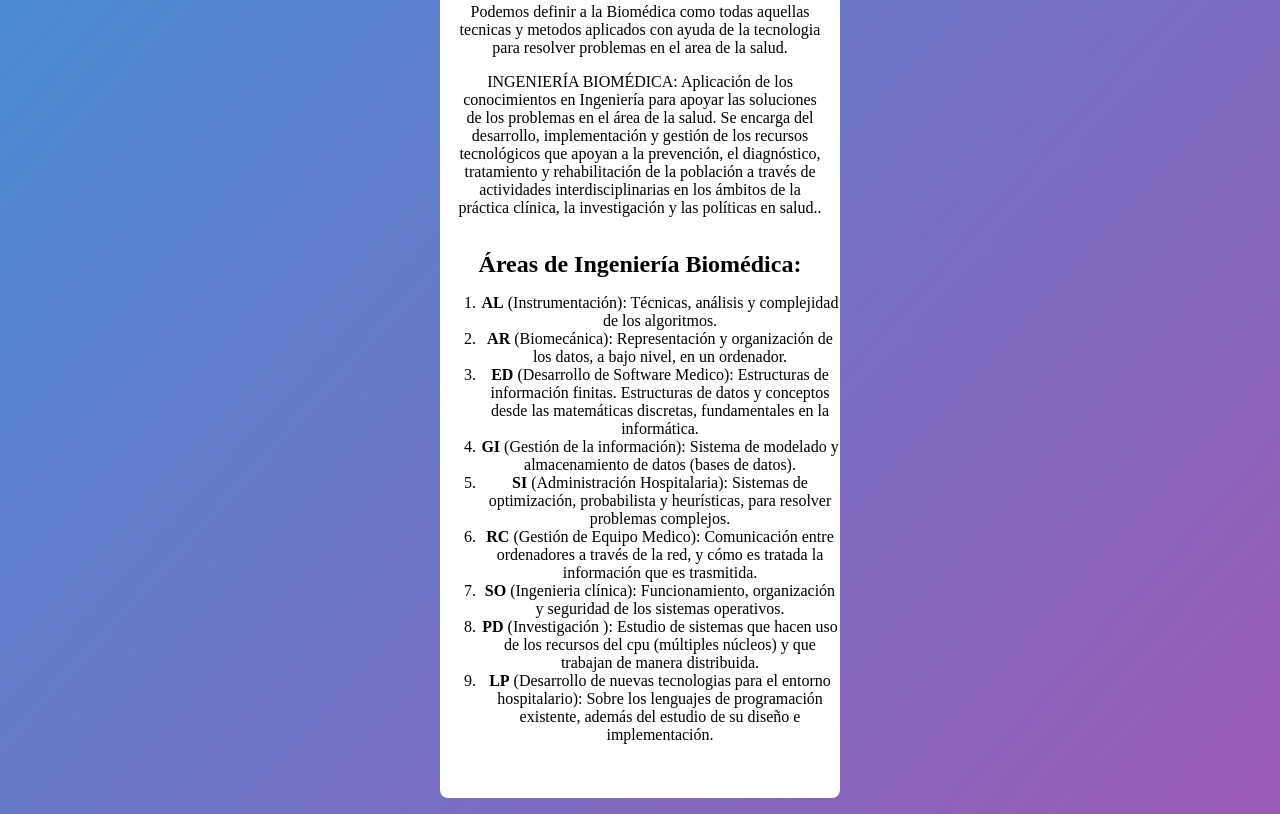
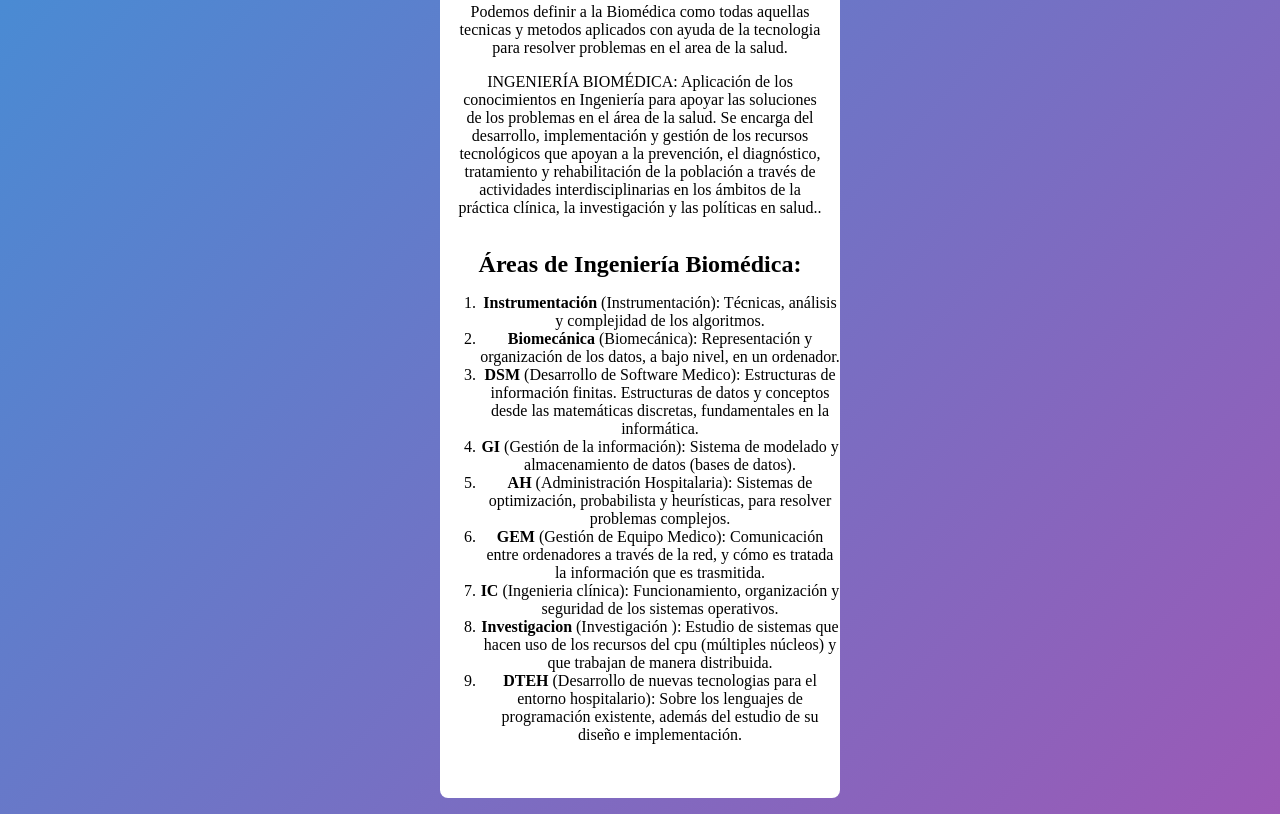
Before and after one commit to Nadia-128bit/Nadia-128bit.github.io, a plain HTML site: page IngenieriaBiomedica.html in a window 1280 px wide. Shown: the part 595-1409 px from the top of the page. Drawn offline with Linux system fonts and the light colour scheme.

Commit message:
cambios en descripciones

```diff
--- a/BMD.css
+++ b/BMD.css
@@ -60,7 +60,7 @@ footer p {
 
 footer a {
     transition: color 0.3s ease;
-    color: #fff;
+    color: rgb(199, 177, 228);
     text-decoration-color: none;
 }
 
--- a/IngenieriaBiomedica.html
+++ b/IngenieriaBiomedica.html
@@ -30,15 +30,15 @@
                 <p>
 
                     </p><ol>
-                        <li> <span style="font-weight:bolder ">AL</span> (Instrumentación): Técnicas, análisis y complejidad de los algoritmos.</li>
-                        <li> <span style="font-weight:bolder ">AR</span> (Biomecánica): Representación y organización de los datos, a bajo nivel, en un ordenador.</li>
-                        <li> <span style="font-weight:bolder ">ED</span> (Desarrollo de Software Medico): Estructuras de información finitas. Estructuras de datos y conceptos desde las matemáticas discretas, fundamentales en la informática.</li>
+                        <li> <span style="font-weight:bolder ">Instrumentación</span> (Instrumentación): Técnicas, análisis y complejidad de los algoritmos.</li>
+                        <li> <span style="font-weight:bolder ">Biomecánica</span> (Biomecánica): Representación y organización de los datos, a bajo nivel, en un ordenador.</li>
+                        <li> <span style="font-weight:bolder ">DSM</span> (Desarrollo de Software Medico): Estructuras de información finitas. Estructuras de datos y conceptos desde las matemáticas discretas, fundamentales en la informática.</li>
                         <li> <span style="font-weight:bolder ">GI</span> (Gestión de la información): Sistema de modelado y almacenamiento de datos (bases de datos).</li>
-                        <li> <span style="font-weight:bolder ">SI</span> (Administración Hospitalaria): Sistemas de optimización, probabilista y heurísticas, para resolver problemas complejos.</li>
-                        <li> <span style="font-weight:bolder ">RC</span> (Gestión de Equipo Medico): Comunicación entre ordenadores a través de la red, y cómo es tratada la información que es trasmitida.</li>
-                        <li> <span style="font-weight:bolder ">SO</span> (Ingenieria clínica): Funcionamiento, organización y seguridad de los sistemas operativos.</li>
-                        <li> <span style="font-weight:bolder ">PD</span> (Investigación ): Estudio de sistemas que hacen uso de los recursos del cpu (múltiples núcleos) y que trabajan de manera distribuida.</li>
-                        <li> <span style="font-weight:bolder ">LP</span> (Desarrollo de nuevas tecnologias para el entorno hospitalario): Sobre los lenguajes de programación existente, además del estudio de su diseño e implementación.</li>
+                        <li> <span style="font-weight:bolder ">AH</span> (Administración Hospitalaria): Sistemas de optimización, probabilista y heurísticas, para resolver problemas complejos.</li>
+                        <li> <span style="font-weight:bolder ">GEM</span> (Gestión de Equipo Medico): Comunicación entre ordenadores a través de la red, y cómo es tratada la información que es trasmitida.</li>
+                        <li> <span style="font-weight:bolder ">IC</span> (Ingenieria clínica): Funcionamiento, organización y seguridad de los sistemas operativos.</li>
+                        <li> <span style="font-weight:bolder ">Investigacion</span> (Investigación ): Estudio de sistemas que hacen uso de los recursos del cpu (múltiples núcleos) y que trabajan de manera distribuida.</li>
+                        <li> <span style="font-weight:bolder ">DTEH</span> (Desarrollo de nuevas tecnologias para el entorno hospitalario): Sobre los lenguajes de programación existente, además del estudio de su diseño e implementación.</li>
 
                     </ol>
                     <br>
```
Also changed, not shown: Proyectos.html (+8 -2 lines), sobremi.html (+3 -4 lines).
